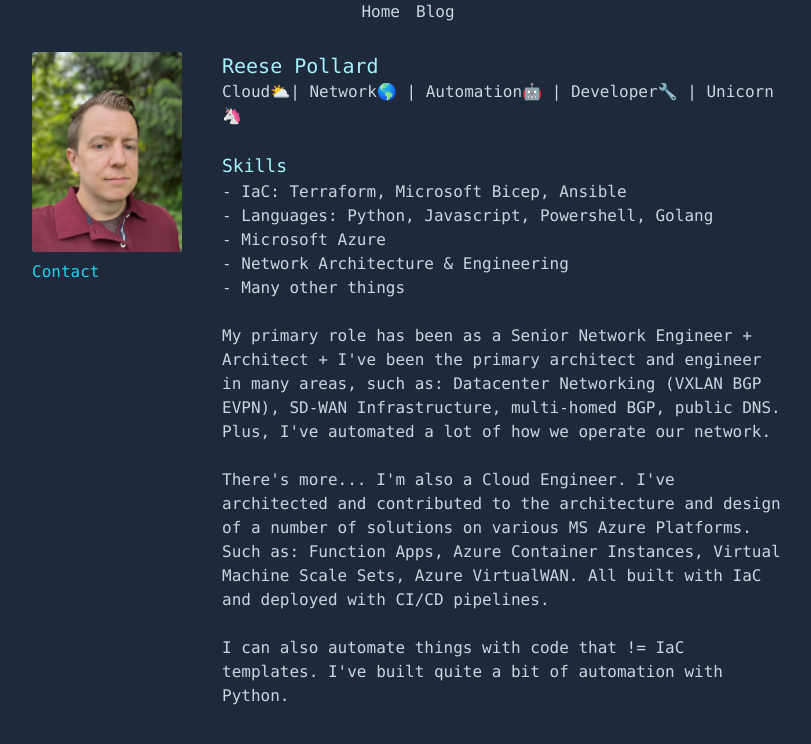
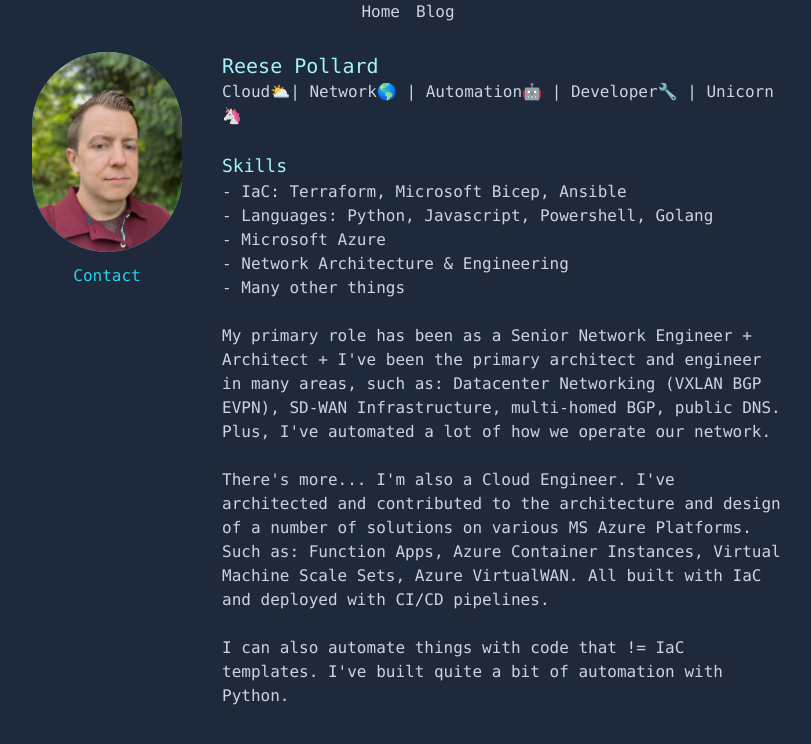
Before and after one commit to rpollard00/rpcom, a React (Vite) app in the folder app/: page / in a window 1280 px wide. Shown: the top 744 px of the page, without its empty margins (232-1043 px from the left). Built offline with nearby package versions, Linux system fonts and the light colour scheme.

Commit message:
Adjust portrait idk

```diff
--- a/app/src/components/Home.tsx
+++ b/app/src/components/Home.tsx
@@ -6,16 +6,16 @@ export const Home = () => {
   return (
     <div className="flex flex-col md:flex-row items-start">
       <div className="p-2 md:mb-0 md:mr-6">
-        <div className="bg-cyan-400 w-[150px] h-[200px] border-solid rounded mb-2">
+        <div className="flex flex-col bg-cyan-400 w-[150px] h-[200px] border-solid rounded-full mb-2">
           <img
-            className="object-cover object-[50%_40%] w-[100%] h-[100%] rounded"
+            className="flex-none object-cover object-[50%_40%] w-[100%] h-[100%] rounded-full"
             src={portraitImg}
             alt="Cool picture"
           />
-        </div>
-        <a className="text-cyan-400" href="mailto://reese@reesep.com">
+        <a className="mt-3 text-cyan-400 block self-center" href="mailto://reese@reesep.com">
           Contact
         </a>
+        </div>
       </div>
       <div className="p-2 min-w-[70%]">
         <Title>Reese Pollard</Title>
```
